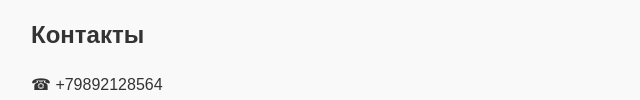
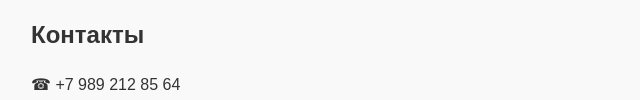
Before and after one commit to Olehouseproduction/olehouseproduction.github.io, a plain HTML site: page cv.html in a window 1280 px wide. Shown: the part 1563-1663 px from the top of the page, 119-759 px from the left. Drawn offline with Linux system fonts and the light colour scheme.

Commit message:
Update cv.html

```diff
--- a/cv.html
+++ b/cv.html
@@ -90,7 +90,7 @@
 
     <div class="contact">
     <h2><strong>Контакты</strong></h2>
-    &#9742; +79892128564<br>
+    &#9742; +7 989 212 85 64<br>
     &#128231; <a href="mailto:pachevaol@gmail.com"> pachevaol@gmail.com</a>
 
   </div>
```
